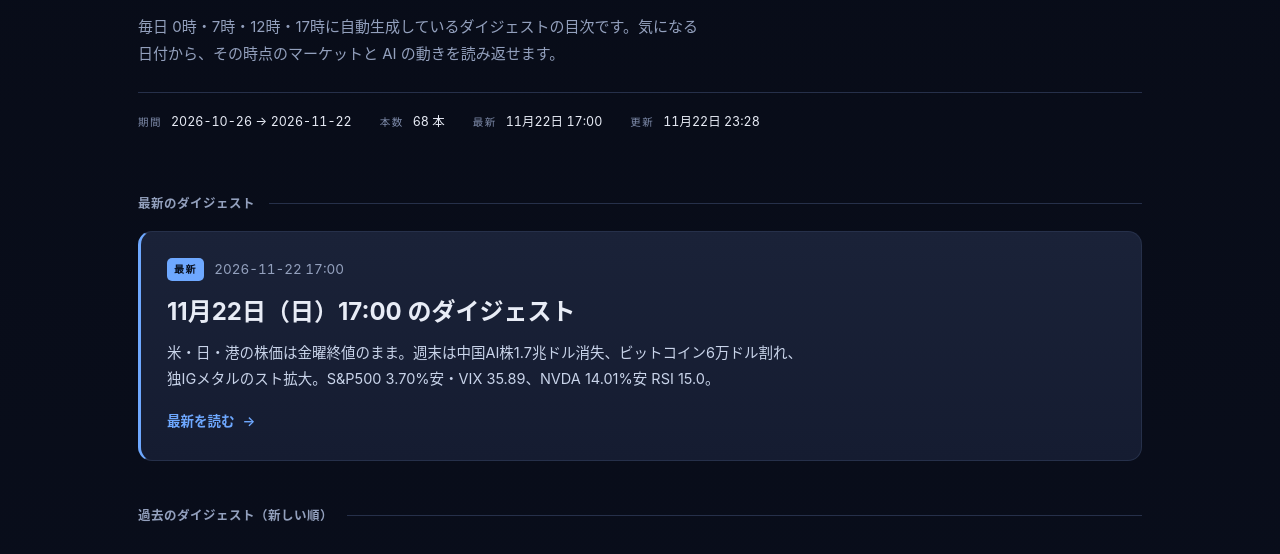
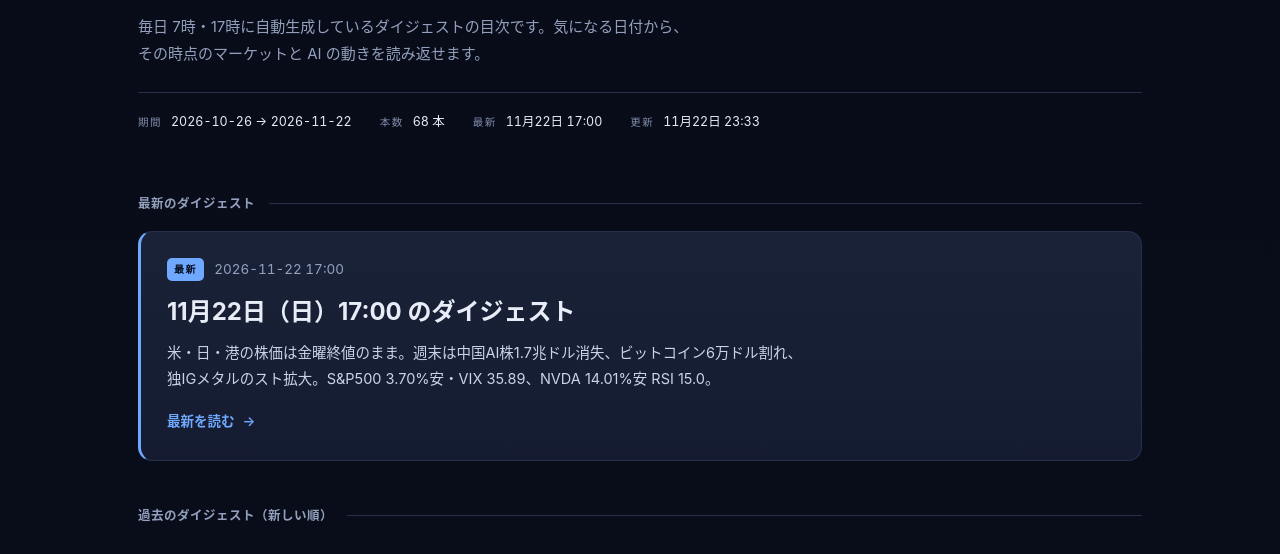
Before and after one commit to TazRT/hermes-daily-digest, a plain HTML site: page digests/index.html in a window 1280 px wide. Shown: the part 209-763 px from the top of the page. Drawn offline with Linux system fonts and the light colour scheme.

Commit message:
docs: README を実態に合わせて更新（目次・スケジュール・Cloudflare・スクリプト）
- 7:00/17:00 の2回生成（cron NewsFromAI）と、11月上旬までの旧 0:00/12:00 併記
- digests/index.html（目次）と自動再生成の仕組み、相対リンクの理由を追記
- AI 指標版（ai/YYYY-MM-DD, 2026-11-18-ai）と本数（68本/27日分, HTML68・MD67）
- wrangler.jsonc = Workers 静的アセット（push では未反映）と Pages のURL
- 目次フッターの生成時刻表記も 7時・17時 に修正

```diff
--- a/digests/index.html
+++ b/digests/index.html
@@ -6,7 +6,7 @@
 <meta name="color-scheme" content="dark">
 <meta name="theme-color" content="#080c18">
 <title>ダイジェスト・アーカイブ｜世界の経済・マーケット・AI</title>
-<meta name="description" content="毎日 0時・7時・12時・17時に生成している世界の経済・マーケット・AI ダイジェストの目次。全68本を新しい順に並べています。">
+<meta name="description" content="毎日 7時・17時に生成している世界の経済・マーケット・AI ダイジェストの目次。全68本を新しい順に並べています。">
 <style>
   :root{
     --bg:#0b1020; --card:#151c31; --card-2:#1a2238; --line:#26304a; --line-2:#3a4767;
@@ -176,12 +176,12 @@
   <section class="hero wrap" aria-labelledby="page-title">
     <p class="eyebrow">Archive</p>
     <h1 id="page-title">世界の経済・マーケット・AI ダイジェスト</h1>
-    <p class="lede">毎日 0時・7時・12時・17時に自動生成しているダイジェストの目次です。気になる日付から、その時点のマーケットと AI の動きを読み返せます。</p>
+    <p class="lede">毎日 7時・17時に自動生成しているダイジェストの目次です。気になる日付から、その時点のマーケットと AI の動きを読み返せます。</p>
     <dl class="stats">
       <div><dt>期間</dt><dd>2026-10-26 → 2026-11-22</dd></div>
       <div><dt>本数</dt><dd>68&nbsp;本</dd></div>
       <div><dt>最新</dt><dd>11月22日 17:00</dd></div>
-      <div><dt>更新</dt><dd>11月22日 23:28</dd></div>
+      <div><dt>更新</dt><dd>11月22日 23:33</dd></div>
     </dl>
   </section>
 
@@ -809,7 +809,7 @@
 </main>
 
 <footer class="site-foot wrap">
-  <p>全68本／2026-10-26 → 2026-11-22／毎日 0・7・12・17時に自動生成</p>
+  <p>全68本／2026-10-26 → 2026-11-22／毎日 7時・17時に自動生成</p>
 </footer>
 </body>
 </html>
```
Also changed, not shown: 1 other file.
